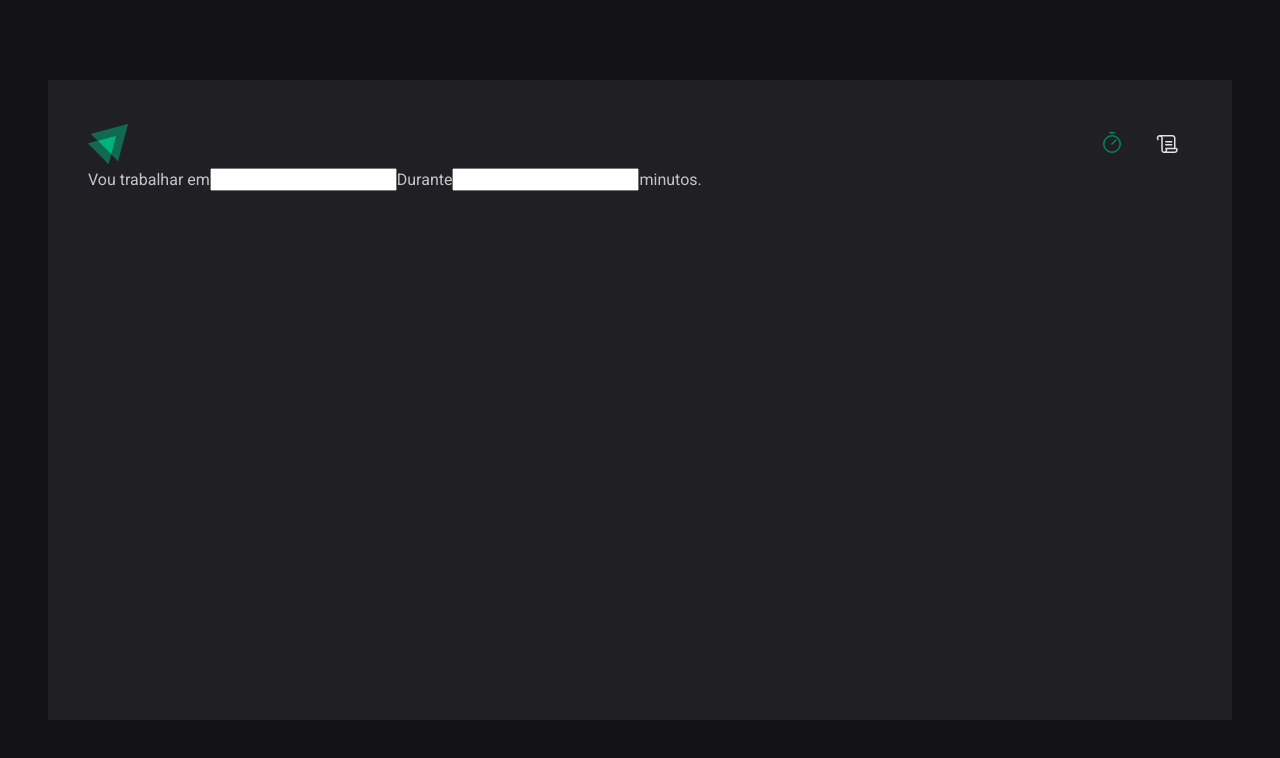
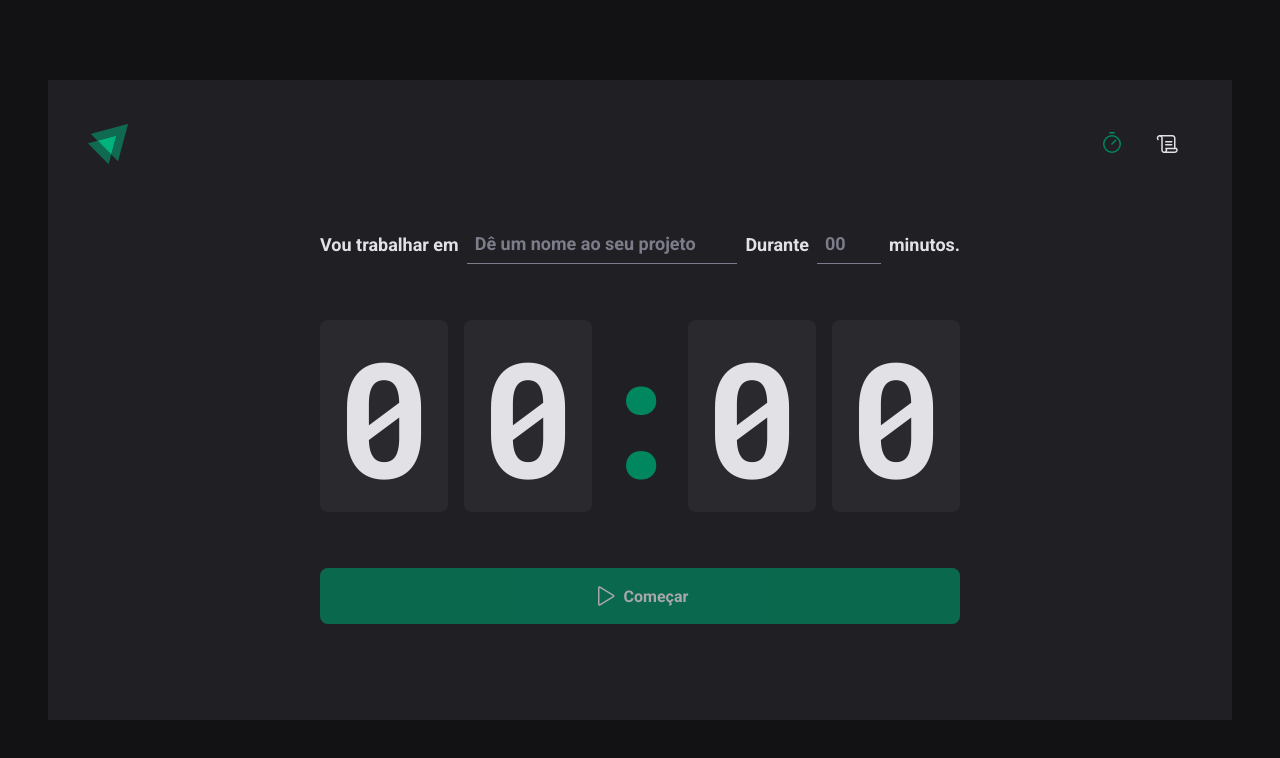
Before and after one commit to RodolfoEnsides/02-ignite-timer, a React (Vite) app: page / in a window 1280 px wide. Shown: the top 758 px of the page. Built offline with nearby package versions, Linux system fonts and the light colour scheme.

Commit message:
feat: create styles home page

```diff
--- a/src/components/Header/styles.ts
+++ b/src/components/Header/styles.ts
@@ -8,6 +8,7 @@
   nav {
     display: flex;
     gap: 0.5rem;
+
     a {
       width: 3rem;
       height: 3rem;
@@ -21,7 +22,7 @@
       border-top: 3px solid transparent;
       border-bottom: 3px solid transparent;
 
-      :hover {
+      &:hover {
         border-bottom: 3px solid ${(props) => props.theme['green-500']};
       }
 
--- a/src/layouts/DefaultLayout/styles.ts
+++ b/src/layouts/DefaultLayout/styles.ts
@@ -7,6 +7,7 @@
   padding: 2.5rem;
 
   background-color: ${(props) => props.theme['gray-800']};
+  border-style: 8px;
 
   display: flex;
   flex-direction: column;
--- a/src/pages/Home/index.tsx
+++ b/src/pages/Home/index.tsx
@@ -1,16 +1,47 @@
-import { HomeContainer } from './styles'
+import { Play } from 'phosphor-react'
+import {
+  CountdownContainer,
+  FormContainer,
+  HomeContainer,
+  MinutesAmountInput,
+  Separator,
+  StartCountDownButton,
+  TaskInput,
+} from './styles'
 
 export function Home() {
   return (
     <HomeContainer>
       <form action="">
-        <label htmlFor="">Vou trabalhar em</label>
-        <input id="task" />
+        <FormContainer>
+          <label htmlFor="">Vou trabalhar em</label>
+          <TaskInput id="task" placeholder="Dê um nome ao seu projeto" />
 
-        <label htmlFor="">Durante</label>
-        <input id="minutesAmount" type="number" />
+          <label htmlFor="">Durante</label>
+          <MinutesAmountInput
+            id="minutesAmount"
+            type="number"
+            placeholder="00"
+            step={5}
+            min={5}
+            max={60}
+          />
 
-        <span>minutos.</span>
+          <span>minutos.</span>
+        </FormContainer>
+
+        <CountdownContainer>
+          <span>0</span>
+          <span>0</span>
+          <Separator>:</Separator>
+          <span>0</span>
+          <span>0</span>
+        </CountdownContainer>
+
+        <StartCountDownButton disabled type="submit">
+          <Play size={24} />
+          Começar
+        </StartCountDownButton>
       </form>
     </HomeContainer>
   )
--- a/src/pages/Home/styles.ts
+++ b/src/pages/Home/styles.ts
@@ -1,5 +1,114 @@
 import styled from 'styled-components'
 
-export const HomeContainer = styled.div`
+export const HomeContainer = styled.main`
+  flex: 1;
+
   display: flex;
+  flex-direction: column;
+  align-items: center;
+  justify-content: center;
+
+  form {
+    display: flex;
+    flex-direction: column;
+    align-items: center;
+    gap: 3.5rem;
+  }
 `
+export const FormContainer = styled.div`
+  width: 100%;
+  display: flex;
+  align-items: center;
+  justify-content: center;
+  gap: 0.5rem;
+  color: ${(props) => props.theme['gray-100']};
+  font-size: 1.125rem;
+  font-weight: bold;
+  flex-wrap: wrap;
+`
+
+export const CountdownContainer = styled.div`
+  font-family: 'Roboto Mono', monospace;
+  font-size: 10rem;
+  line-height: 8rem;
+  color: ${(props) => props.theme['gray-100']};
+
+  display: flex;
+  gap: 1rem;
+
+  span {
+    background: ${(props) => props.theme['gray-700']};
+    padding: 2rem 1rem;
+    border-radius: 8px;
+  }
+`
+
+const BaseInput = styled.input`
+  background: transparent;
+  height: 2.5rem;
+  border: 0;
+  border-bottom: 1px solid ${(props) => props.theme['gray-500']};
+  font-weight: bold;
+  font-size: 1.125rem;
+  padding: 0 0.5rem;
+  color: ${(props) => props.theme['gray-100']};
+
+  &:focus {
+    box-shadow: none;
+    border-color: ${(props) => props.theme['green-500']};
+  }
+
+  &::placeholder {
+    color: ${(props) => props.theme['gray-500']};
+  }
+`
+
+export const TaskInput = styled(BaseInput)`
+  flex: 1;
+
+  &::-webkit-calendar-picker-indicator {
+    display: none !important;
+  }
+`
+
+export const MinutesAmountInput = styled(BaseInput)`
+  width: 4rem;
+`
+
+export const Separator = styled.div`
+  padding: 2rem 0;
+  color: ${(props) => props.theme['green-500']};
+
+  width: 4rem;
+  overflow: hidden;
+  display: flex;
+  justify-content: center;
+`
+
+export const StartCountDownButton = styled.button`
+  width: 100%;
+  border: 0;
+  padding: 1rem;
+  border-radius: 8px;
+
+  display: flex;
+  align-items: center;
+  justify-content: center;
+
+  gap: 0.5rem;
+  font-weight: bold;
+
+  cursor: pointer;
+
+  background: ${(props) => props.theme['green-500']};
+  color: ${(props) => props.theme['gray-100']};
+
+  &:disabled {
+    opacity: 0.7;
+    cursor: not-allowed;
+  }
+
+  &:not(:disabled):hover {
+    background: ${(props) => props.theme['green-700']};
+  }
+`
--- a/src/styles/global.ts
+++ b/src/styles/global.ts
@@ -15,6 +15,7 @@
     body{
         background: ${(props) => props.theme['gray-900']};
         color: ${(props) => props.theme['gray-300']};
+        -webkit-font-smoothing: antialiased;
     }
 
     body, input, textarea, button {
```
